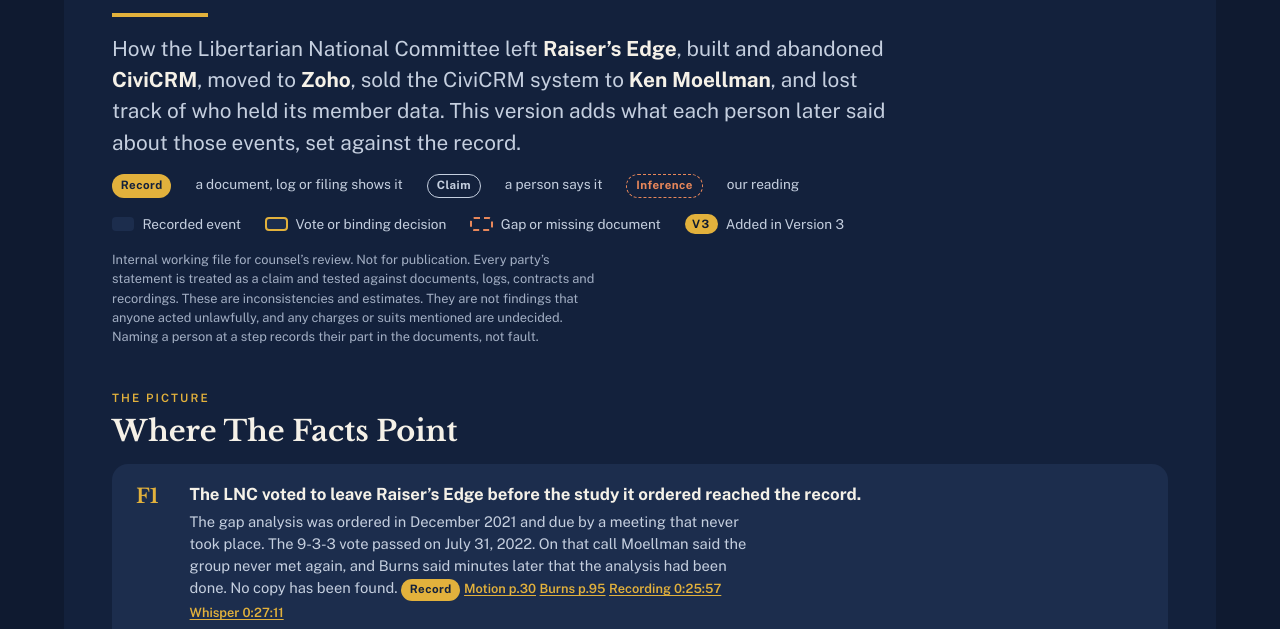
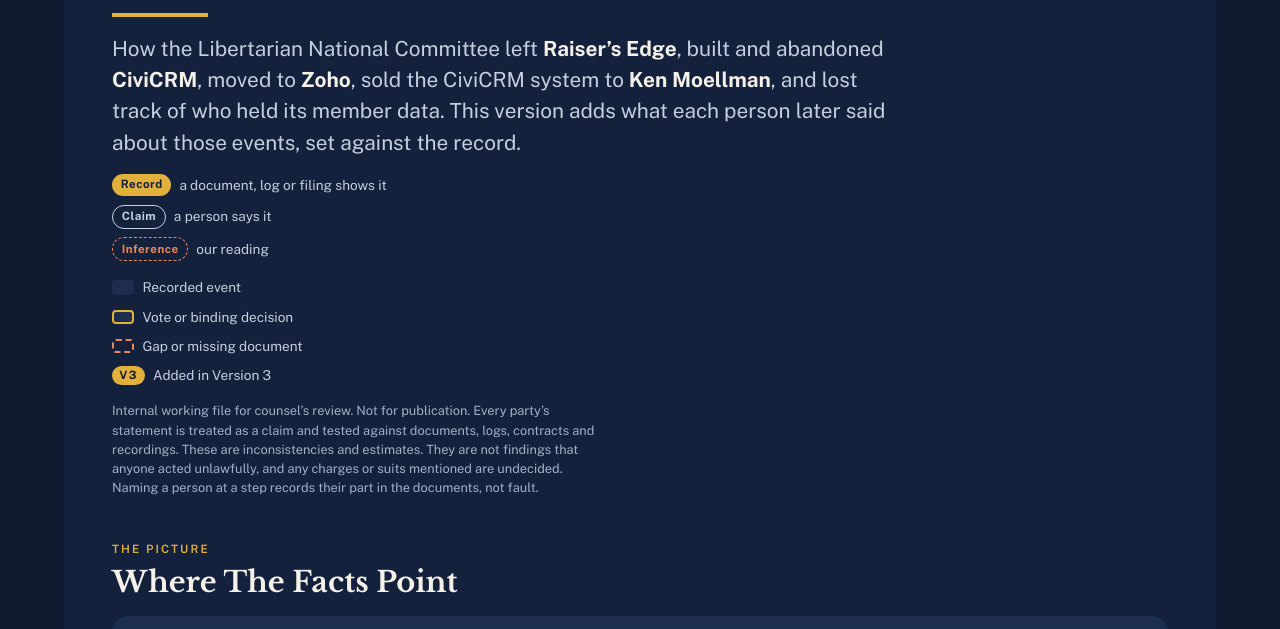
Before and after one commit to DrugsForRobots/lp-crm-migration, a plain HTML site: page index.html in a window 1280 px wide. Shown: the part 179-808 px from the top of the page. Drawn offline with nearby package versions, Linux system fonts and the light colour scheme.

Commit message:
Key: each chip and its meaning on its own line
Co-Authored-By: Claude Opus 5.5 <noreply@anthropic.com>

```diff
--- a/index.html
+++ b/index.html
@@ -57,7 +57,7 @@
   a:focus-visible { outline: 2px solid var(--gold); outline-offset: 2px; }
 
   /* Key */
-  .key { display: flex; flex-wrap: wrap; gap: 0.75rem 1.5rem; font-size: 0.85rem; color: var(--mist); }
+  .key { display: grid; justify-items: start; gap: 0.55rem; font-size: 0.85rem; color: var(--mist); }
   .key span { display: inline-flex; align-items: center; gap: 0.5rem; }
   .sw { width: 1.4rem; height: 0.9rem; border-radius: 4px; background: var(--panel); display: inline-block; }
   .sw.vote { border: 2px solid var(--gold); }
@@ -183,9 +183,9 @@
     <div class="rule"></div>
     <p class="lede">How the Libertarian National Committee left <b>Raiser’s Edge</b>, built and abandoned <b>CiviCRM</b>, moved to <b>Zoho</b>, sold the CiviCRM system to <b>Ken Moellman</b>, and lost track of who held its member data. This version adds what each person later said about those events, set against the record.</p>
     <div class="key">
-      <span class="chip rec">Record</span> a document, log or filing shows it
-      <span class="chip clm">Claim</span> a person says it
-      <span class="chip inf">Inference</span> our reading
+      <span><span class="chip rec">Record</span> a document, log or filing shows it</span>
+      <span><span class="chip clm">Claim</span> a person says it</span>
+      <span><span class="chip inf">Inference</span> our reading</span>
     </div>
     <div class="key">
       <span><i class="sw"></i> Recorded event</span>
```
